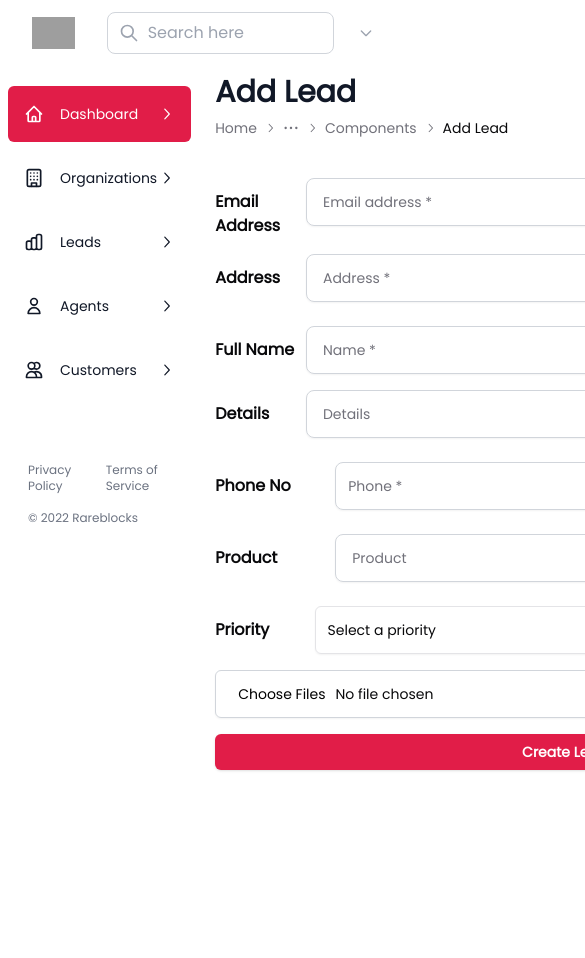
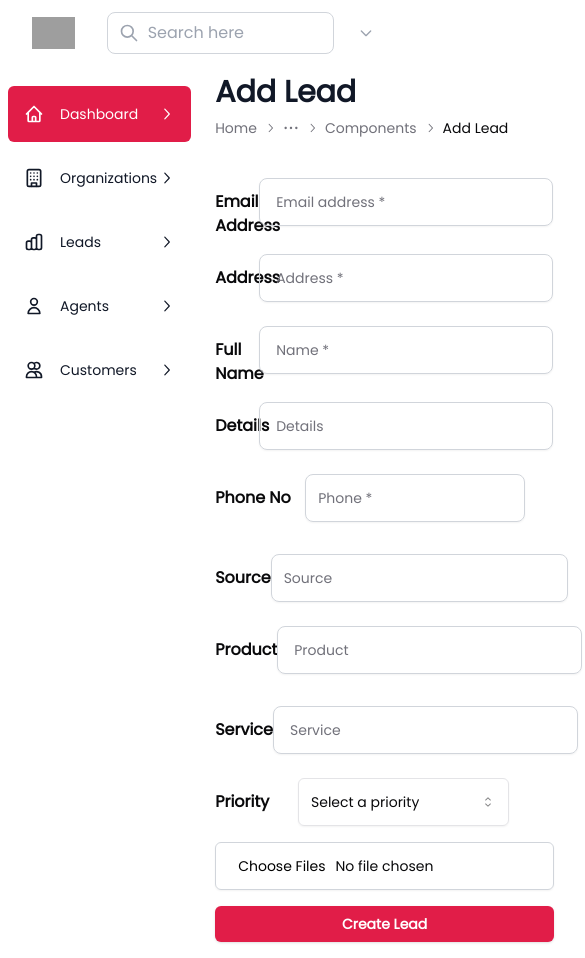
Before and after one commit to karkiamrit/crm, a Next.js app in the folder frontend/: page /leads/create in a window 390 px wide. Shown: the top 958 px of the page, 585 px wide, since content can reach past the window. Before the commit the page ends 910 px from the top, so only its background shows below. Built offline with nearby package versions, Linux system fonts and the light colour scheme; grey boxes are pictures that could not be loaded.

Commit message:
horizontal and vertical navbar changes as per the needs

```diff
--- a/frontend/src/app/leads/create/page.tsx
+++ b/frontend/src/app/leads/create/page.tsx
@@ -10,7 +10,6 @@
   FormControl,
   FormField,
   FormItem,
-  div,
   FormMessage,
 } from "@/components/ui/form";
 
@@ -252,20 +251,20 @@
               />
             </div>
 
-            <div className="flex flex-row justify-between w-3/4 gap-6">
+            <div className="flex flex-col lg:flex-row justify-between w-3/4 gap-6 ">
               <FormField
                 control={leadCreationForm.control}
                 name="phone"
                 render={({ field }) => (
                   <FormItem className="flex w-full">
-                    <div className="font-bold text-md mt-5 w-[120px]">
+                    <div className="font-bold text-md mt-5 lg:w-[120px] w-[90px]">
                       Phone No
                     </div>
-                    <div className="flex flex-col">
+                    <div className="flex flex-col w-2/3 lg:w-[350px]">
                       <FormControl>
                         <Input
                           placeholder="Phone *"
-                          className="border block w-[350px]  py-3 placeholder-gray-500 border-gray-300 rounded-lg sm:text-sm "
+                          className="border block   py-3 placeholder-gray-500 border-gray-300 rounded-lg sm:text-sm "
                           {...field}
                         />
                       </FormControl>
@@ -280,7 +279,7 @@
                 name="source"
                 render={({ field }) => (
                   <FormItem className="flex w-full">
-                    <div className="font-bold text-md mt-5 w-[74px]">
+                    <div className="font-bold text-md mt-5 w-[90px] lg:w-[74px]">
                       Source
                     </div>{" "}
                     <FormControl>
@@ -296,13 +295,13 @@
               />
             </div>
 
-            <div className="flex flex-row w-2/3 gap-6">
+            <div className="flex flex-col lg:flex-row w-2/3 gap-6">
               <FormField
                 control={leadCreationForm.control}
                 name="product.name"
                 render={({ field }) => (
                   <FormItem className="flex w-full">
-                    <div className="font-bold text-md mt-5 w-[120px]">
+                    <div className="font-bold text-md mt-5 w-[90px] lg:w-[120px]">
                       Product
                     </div>
                     <FormControl>
@@ -337,7 +336,7 @@
               />
             </div>
 
-            <div className="flex flex-row w-2/3 gap-2">
+            <div className="flex flex-col lg:flex-row w-2/3 gap-2">
               {isAdmin ? (
                 <>
                   <FormField
@@ -345,11 +344,11 @@
                     name="priority"
                     render={({ field }) => (
                       <FormItem className="flex w-full">
-                        <div className="font-bold text-md mt-5 w-[120px]">
+                        <div className="font-bold text-md mt-5 w-[110px] lg:w-[120px]">
                           Priority
                         </div>
                         <FormControl>
-                          <div className="w-[250px]">
+                          <div className="lg:w-[250px] w-full">
                             <Select
                               value={field.value?.toString()}
                               onValueChange={(value: any) =>
--- a/frontend/src/components/organizations/Organization.tsx
+++ b/frontend/src/components/organizations/Organization.tsx
@@ -201,7 +201,7 @@
   const pageNumbers = Array.from({ length: totalPages }, (_, i) => i + 1);
 
   return (
-    <div className="container mx-auto px-4 sm:px-6 lg:px-8 lg:w-[1600px] flex-wrap ">
+    <div className="container mx-auto px-4 sm:px-6 lg:px-8 lg:w-[1200px] flex-wrap ">
       <div className="py-8 lg:h-[47rem]">
         <div className="flex flex-row items-center justify-between gap-6 lg:pb-6">
           <div className="flex flex-row items-center gap-6 pl-6">
--- a/frontend/src/components/static/frames/NavBarHorizontal.tsx
+++ b/frontend/src/components/static/frames/NavBarHorizontal.tsx
@@ -10,6 +10,7 @@
 import useVerticalDashboard from "@/store/dashboardStore";
 import { LocalStore } from "@/store/localstore";
 import useBlurStore from "@/store/useBlurStore";
+import { Separator } from "@radix-ui/react-separator";
 import Image from "next/image";
 import Link from "next/link";
 import { useState, useRef, useEffect } from "react";
@@ -238,7 +239,7 @@
                 </Link>
               </div>
 
-              <div className="flex-1 max-w-xs ml-8 lg:ml-32 mr-auto">
+              <div className="flex-1 max-w-xs ml-8 lg:ml-36 mr-auto">
                 <label about="" className="sr-only">
                   {" "}
                   Search{" "}
@@ -364,6 +365,7 @@
             </div>
           </div>
         </div>
+      {/* <Separator orientation="horizontal" className="border-t border-gray-200" /> */}
       </header>
     </div>
   );
--- a/frontend/src/components/static/frames/NavBarVertical.tsx
+++ b/frontend/src/components/static/frames/NavBarVertical.tsx
@@ -238,10 +238,10 @@
                         ? "text-white bg-primary w-full"
                         : "text-gray-900 hover:bg-gray-100"
                     }`}
+                    key={index}
                   >
                     <MenubarMenu key={index}>
                       <MenubarTrigger className="w-full flex justify-between items-center h-12">
-
                         <div className="flex flex-row">
                           {" "}
                           {item.icon}
@@ -251,12 +251,15 @@
                         <div className="">
                           <ChevronRightIcon height={18} width={18} />
                         </div>
-
                       </MenubarTrigger>
                       <MenubarContent side="right">
                         {item.menuBarItem.map((menu, index) => (
-                          <MenubarItem>
-                            <Link href={menu.href} key={index} className="focus:outline-none " >
+                          <MenubarItem key={index}>
+                            <Link
+                              href={menu.href}
+                              key={index}
+                              className="focus:outline-none "
+                            >
                               <div
                                 className="block px-4 py-2 w-full text-sm text-gray-700 hover:bg-gray-100"
                                 onClick={() => handleLinkClick(item.href)}
@@ -273,27 +276,7 @@
               </nav>
             </div>
 
-            <div className="px-5 pb-8 mt-16">
-              <div className="flex items-center space-x-6">
-                <a
-                  href="#"
-                  title=""
-                  className="text-xs font-medium text-gray-500 hover:text-gray-900"
-                >
-                  Privacy Policy
-                </a>
-                <a
-                  href="#"
-                  title=""
-                  className="text-xs font-medium text-gray-500 hover:text-gray-900"
-                >
-                  Terms of Service
-                </a>
-              </div>
-              <p className="mt-4 text-xs font-medium text-gray-500">
-                © 2022 Rareblocks
-              </p>
-            </div>
+
           </div>
         </div>
       </div>
```
Lines whose indentation alone changed are shown as unchanged.
